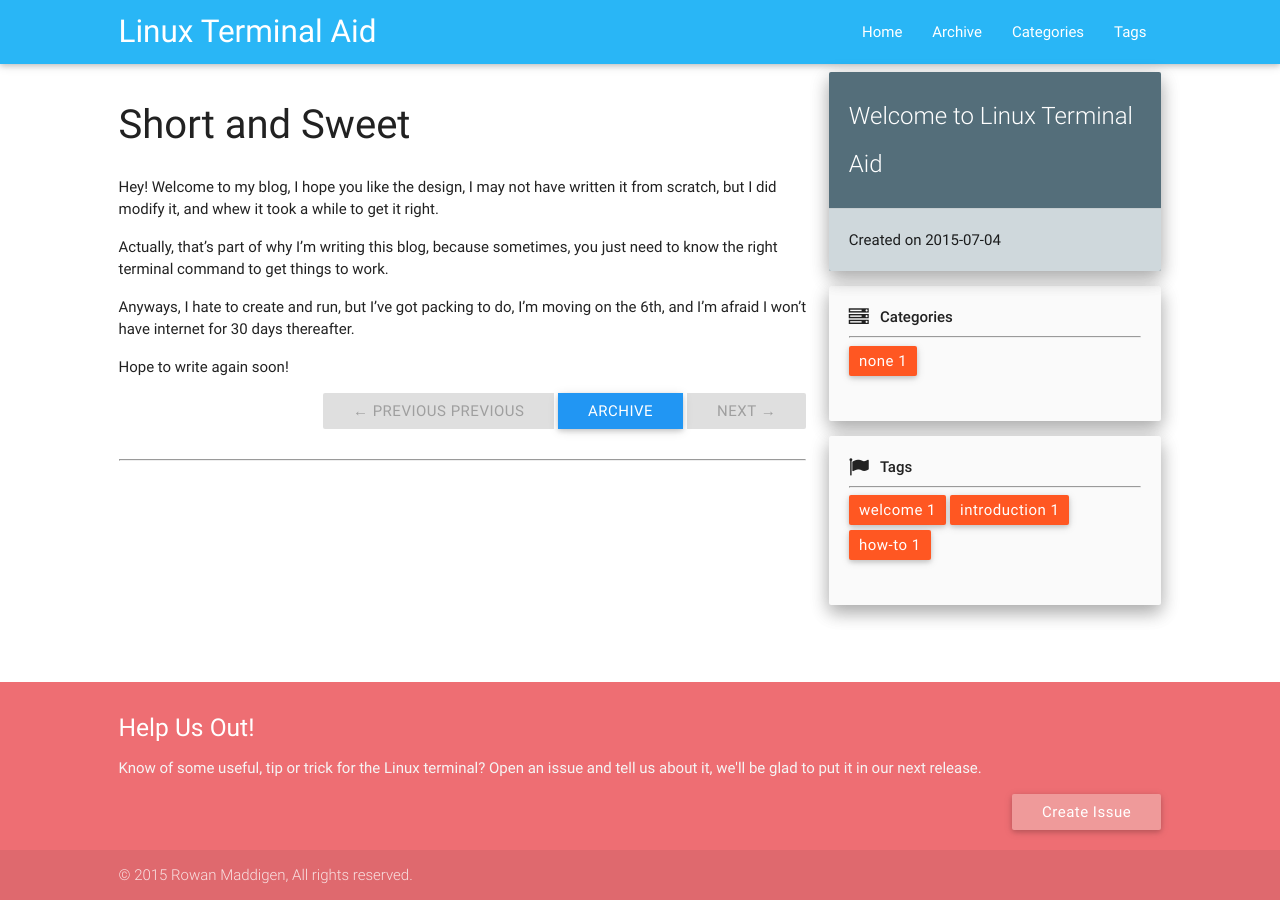
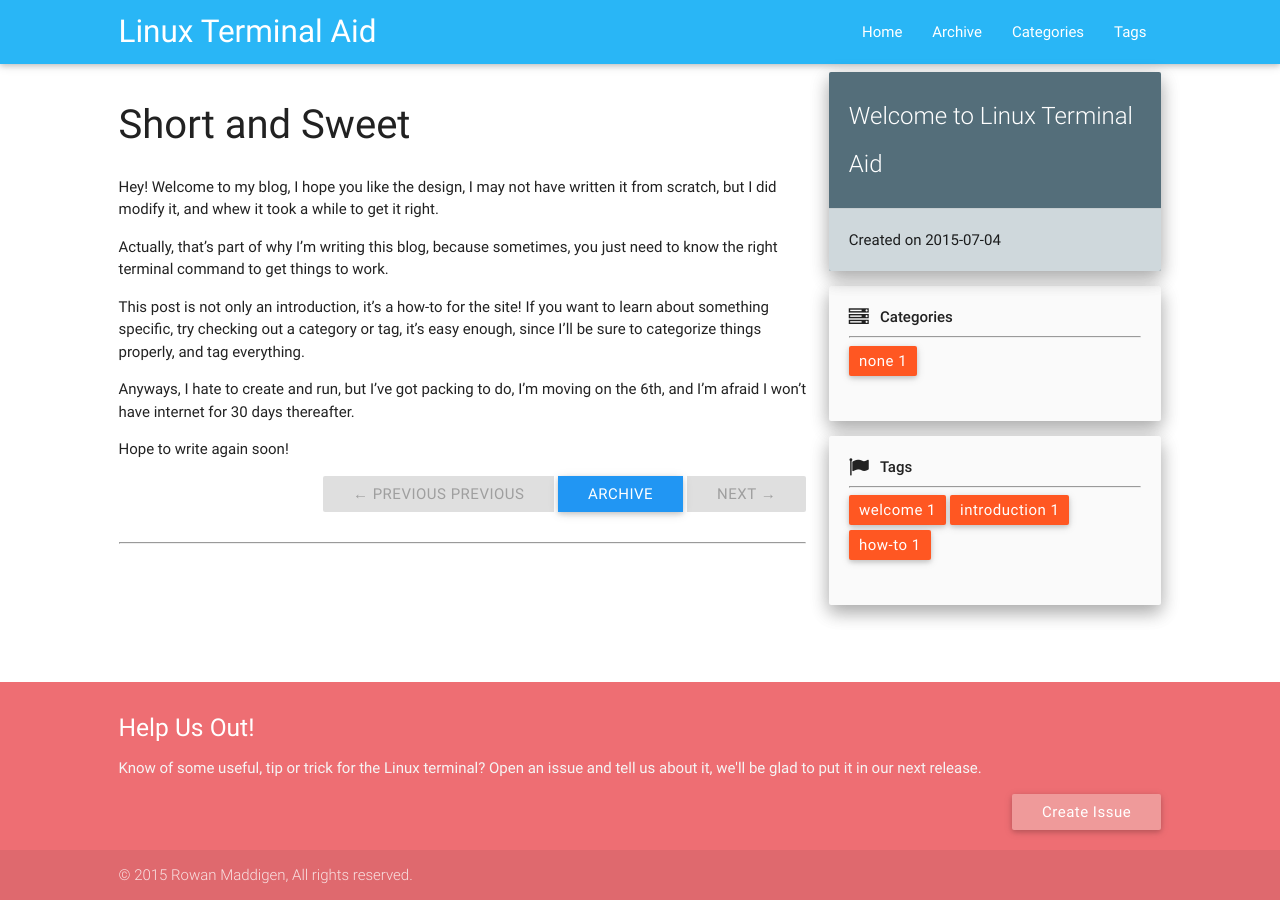
Before and after one commit to shadowlightwolf89/linux-terminal-aid, a Jekyll site: the page built from _posts/2015-07-04-welcome-to-linux-terminal-aid.md, in a window 1280 px wide. Built offline with Jekyll 4.4.1, drawn with Linux system fonts in a browser that asks for light colours.

Commit message:
Updated first post

```diff
--- a/_posts/2015-07-04-welcome-to-linux-terminal-aid.md
+++ b/_posts/2015-07-04-welcome-to-linux-terminal-aid.md
@@ -15,6 +15,8 @@ Hey! Welcome to my blog, I hope you like the design, I may not have written it f
 
 Actually, that's part of why I'm writing this blog, because sometimes, you just need to know the right terminal command to get things to work.
 
+This post is not only an introduction, it's a how-to for the site! If you want to learn about something specific, try checking out a category or tag, it's easy enough, since I'll be sure to categorize things properly, and tag everything.
+
 Anyways, I hate to create and run, but I've got packing to do, I'm moving on the 6th, and I'm afraid I won't have internet for 30 days thereafter.
 
 Hope to write again soon!
```
